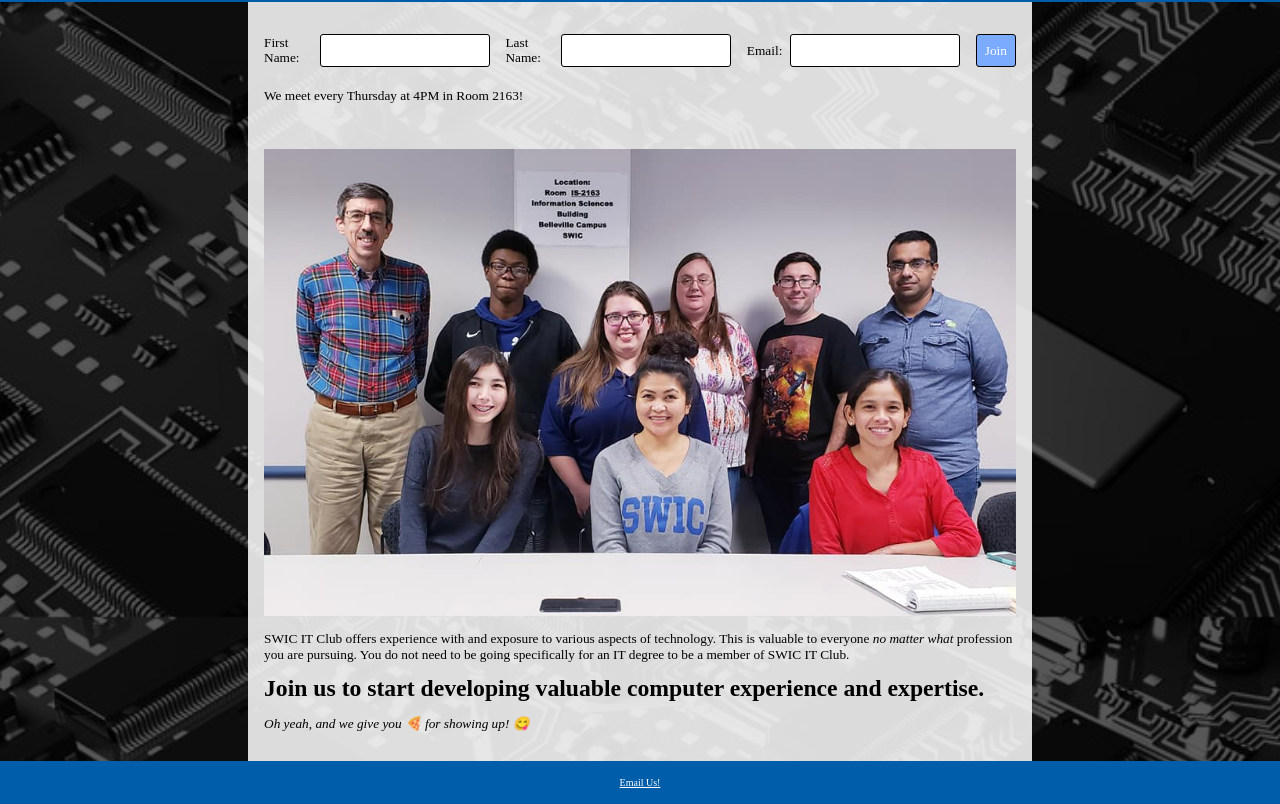
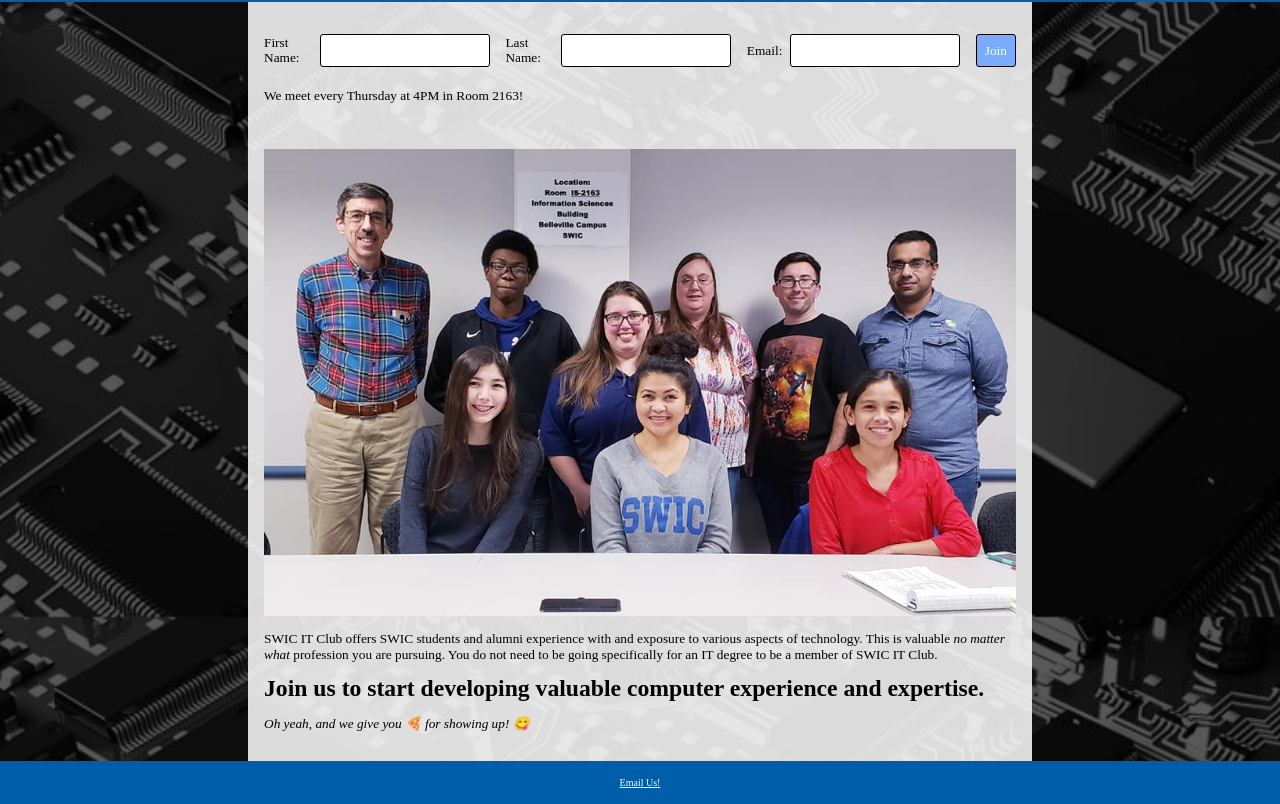
Before and after one commit to swicit/website, a website: page index.html in a window 1280 px wide. Shown: the part 183-987 px from the top of the page. Drawn offline with nearby package versions, Linux system fonts and the light colour scheme.

Commit message:
Clarify SWIC students and alumni

```diff
--- a/index.html
+++ b/index.html
@@ -53,8 +53,8 @@
         <img src="./img/home.jpg" alt="SWIC IT Club Faculty and Students" />
 
         <p>
-          SWIC IT Club offers experience with and exposure to various aspects of
-          technology. This is valuable to everyone
+          SWIC IT Club offers SWIC students and alumni experience with and
+          exposure to various aspects of technology. This is valuable
           <em>no matter what</em> profession you are pursuing. You do not need
           to be going specifically for an IT degree to be a member of SWIC IT
           Club.
```
